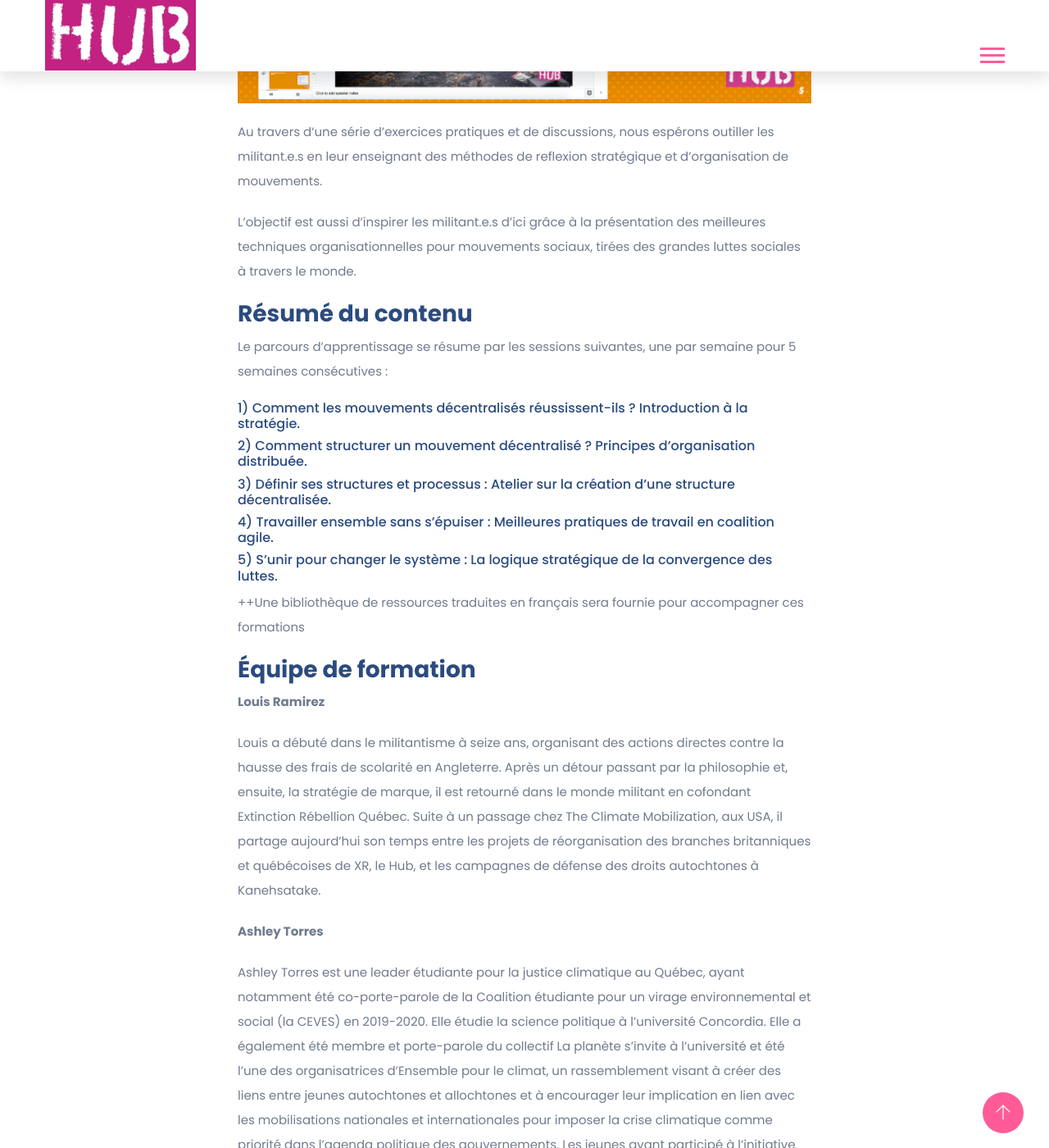
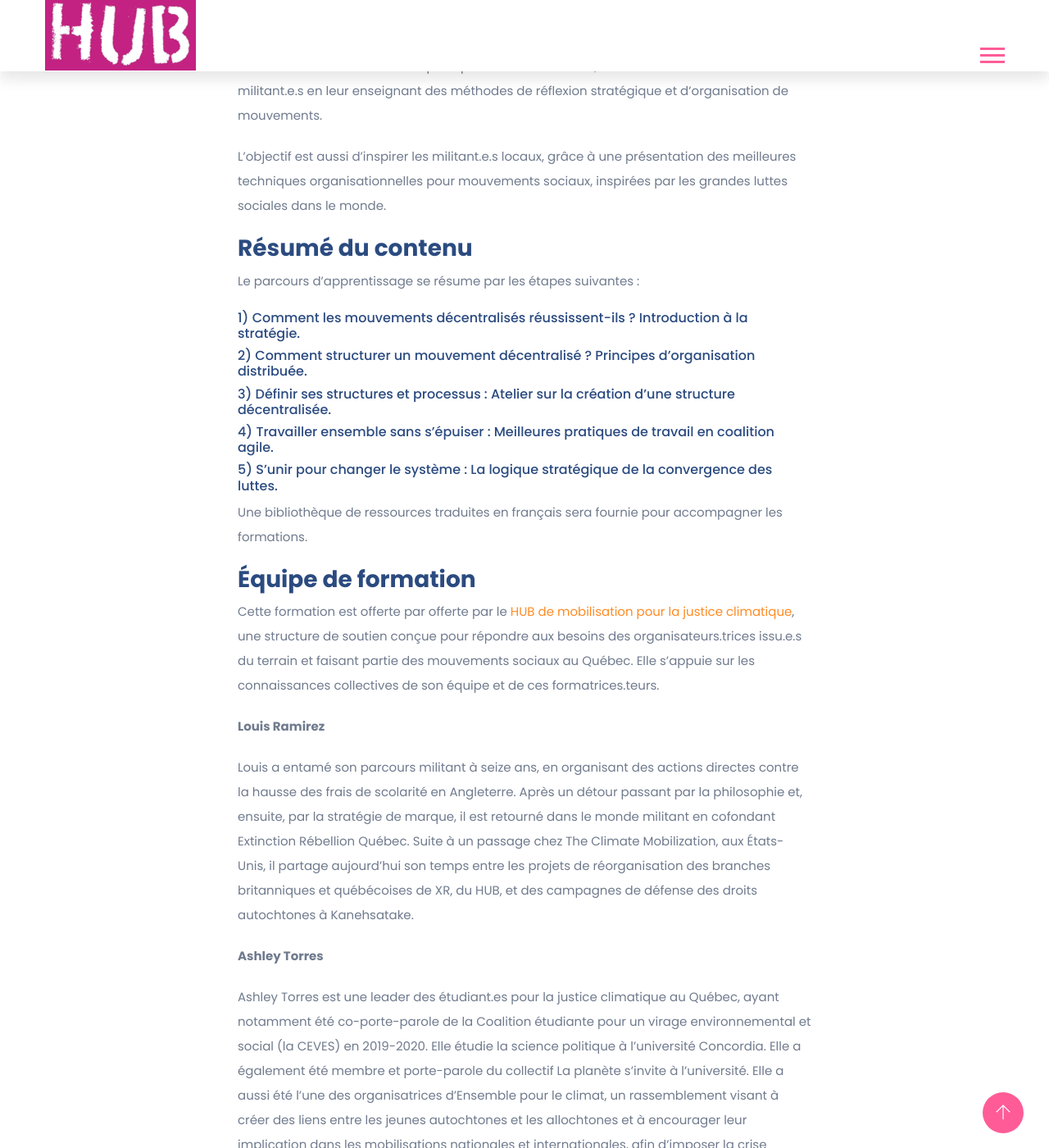
Before and after one commit to LeHubca/lehub-website, a Jekyll site: the page built from docs/_posts/2021-02-12-formations.md, in a window 1280 px wide and 1400 px high, scrolled down 1027 px. Shown: the whole window at 82% size. Built offline with Jekyll 4.4.1, drawn with Linux system fonts in a browser that asks for light colours; some of the changed text lies outside the part shown.

Commit message:
Update Secondary Pages “2021-02-12-formations”

```diff
--- a/docs/_posts/2021-02-12-formations.md
+++ b/docs/_posts/2021-02-12-formations.md
@@ -7,22 +7,20 @@
 otherlang_url: /trainings/
 ---
 <div align="center">
--- Série gratuite, inscription limitée, première session début mars --
+-- Série gratuite, inscription limitée, première session la semaine du 15 mars --
 </div>
 <br/>
-Il existe un vaste réservoir de connaissances qui s'adresse aux défis typiques des mouvements sociaux décentralisés. Bâtir et soutenir ces mouvements c'est une pratique qui se pratique.
-
-Cette formation présente une synthèse de réflexions stratégiques tirées de sources mondialement reconnues telles que **[Blueprints for Change](http://blueprintsfc.org/), [The Commons Library](https://commonslibrary.org/)** et **[Momentum Organizing](https://www.momentumcommunity.org/)**. Elle comprend **cinq séances interactives virtuelles d’une heure et demie**.
+Il existe un vaste réservoir de connaissances touchant aux défis typiques des mouvements sociaux décentralisés. Cette formation présente ainsi une synthèse des réflexions stratégiques trouvées dans différentes sources reconnues à travers le monde telles que **[Blueprints for Change](http://blueprintsfc.org/)**, **[The Commons Library](https://commonslibrary.org/)** et **[Momentum Organizing](https://www.momentumcommunity.org/)**. Elle comprend **cinq séances interactives et virtuelles d’une heure et demie chacune**.
 
 ![](/media/screen-shot-2021-02-18-at-1.53.33-pm.png)
 
-Au travers d'une série d'exercices pratiques et de discussions, nous espérons outiller les militant.e.s en leur enseignant des méthodes de reflexion stratégique et d'organisation de mouvements.
+À travers une série d'exercices pratiques et de discussions, les formateur.trices outilleront les militant.e.s en leur enseignant des méthodes de réflexion stratégique et d'organisation de mouvements.
 
-L’objectif est aussi d’inspirer les militant.e.s d'ici grâce à la présentation des meilleures techniques organisationnelles pour mouvements sociaux, tirées des grandes luttes sociales à travers le monde.
+L’objectif est aussi d’inspirer les militant.e.s locaux, grâce à une présentation des meilleures techniques organisationnelles pour mouvements sociaux, inspirées par les grandes luttes sociales dans le monde.
 
 ### **Résumé du contenu**
 
-Le parcours d’apprentissage se résume par les sessions suivantes, une par semaine pour 5 semaines consécutives :
+Le parcours d’apprentissage se résume par les étapes suivantes :
 
 ###### 1) Comment les mouvements décentralisés réussissent-ils ? Introduction à la stratégie.
 
@@ -34,17 +32,19 @@
 
 ###### 5) S'unir pour changer le système : La logique stratégique de la convergence des luttes.
 
-++Une bibliothèque de ressources traduites en français sera fournie pour accompagner ces formations
+Une bibliothèque de ressources traduites en français sera fournie pour accompagner les formations.
 
 ### **Équipe de formation**
 
+Cette formation est offerte par offerte par le [HUB de mobilisation pour la justice climatique](https://www.lehub.ca/), une structure de soutien conçue pour répondre aux besoins des organisateurs.trices issu.e.s du terrain et faisant partie des mouvements sociaux au Québec. Elle s'appuie sur les connaissances collectives de son équipe et de ces formatrices.teurs.
+
 **Louis Ramirez**
 
-Louis a débuté dans le militantisme à seize ans, organisant des actions directes contre la hausse des frais de scolarité en Angleterre. Après un détour passant par la philosophie et, ensuite, la stratégie de marque, il est retourné dans le monde militant en cofondant Extinction Rébellion Québec. Suite à un passage chez The Climate Mobilization, aux USA, il partage aujourd’hui son temps entre les projets de réorganisation des branches britanniques et québécoises de XR, le Hub, et les campagnes de défense des droits autochtones à Kanehsatake.
+Louis a entamé son parcours militant à seize ans, en organisant des actions directes contre la hausse des frais de scolarité en Angleterre. Après un détour passant par la philosophie et, ensuite, par la stratégie de marque, il est retourné dans le monde militant en cofondant Extinction Rébellion Québec. Suite à un passage chez The Climate Mobilization, aux États-Unis, il partage aujourd’hui son temps entre les projets de réorganisation des branches britanniques et québécoises de XR, du HUB, et des campagnes de défense des droits autochtones à Kanehsatake.
 
 **Ashley Torres**
 
-Ashley Torres est une leader étudiante pour la justice climatique au Québec, ayant notamment été co-porte-parole de la Coalition étudiante pour un virage environnemental et social (la CEVES) en 2019-2020. Elle étudie la science politique à l’université Concordia. Elle a également été membre et porte-parole du collectif La planète s’invite à l’université et été l’une des organisatrices d’Ensemble pour le climat, un rassemblement visant à créer des liens entre jeunes autochtones et allochtones et à encourager leur implication en lien avec les mobilisations nationales et internationales pour imposer la crise climatique comme priorité dans l’agenda politique des gouvernements. Les jeunes ayant participé à l’initiative ont entre autres tenu la bannière de tête de la manifestation du 27 septembre 2019 à Montréal, aux côtés de Greta Thunberg.
+Ashley Torres est une leader des étudiant.es pour la justice climatique au Québec, ayant notamment été co-porte-parole de la Coalition étudiante pour un virage environnemental et social (la CEVES) en 2019-2020. Elle étudie la science politique à l’université Concordia. Elle a également été membre et porte-parole du collectif La planète s’invite à l’université. Elle a aussi été l’une des organisatrices d’Ensemble pour le climat, un rassemblement visant à créer des liens entre les jeunes autochtones et les allochtones et à encourager leur implication dans les mobilisations nationales et internationales, afin d’imposer la crise climatique comme étant une priorité dans le programme politique des gouvernements. Les jeunes ayant participé à l’initiative ont entre autres tenu la bannière de tête de la manifestation du 27 septembre 2019 à Montréal, aux côtés de Greta Thunberg.
 
 ### **Compléter le formulaire ci-dessous pour vous inscrire**
 
```
